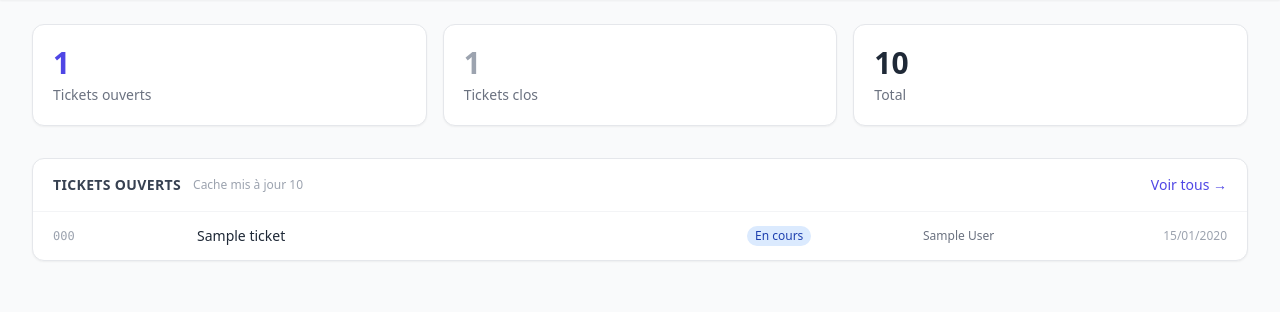
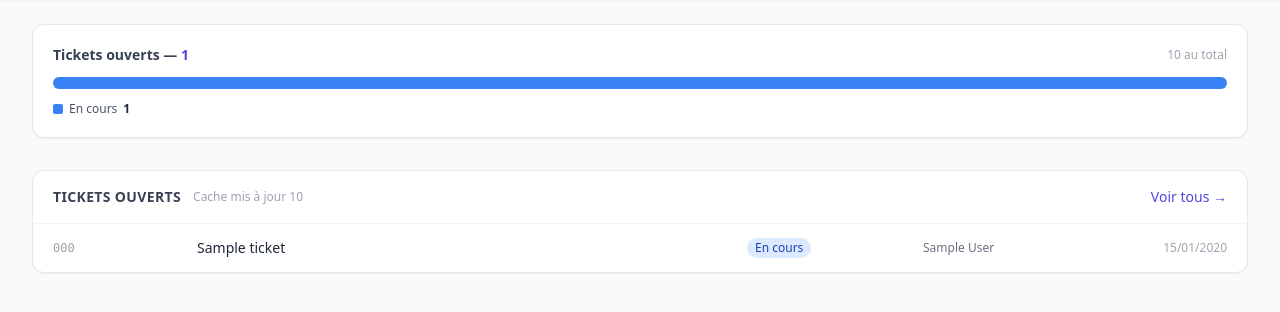
Before and after one commit to thomasgiroire/sesam-ticket-manager, a FastAPI app: template templates/dashboard.html in a window 1280 px wide. Shown: the part 57-369 px from the top of the page. Run offline with FastAPI, Linux system fonts and the light colour scheme; the template is opened without the code that fills it: most values are stand-ins (such as "Sample title", 1, 10 or a date in 2020); some libraries are stand-ins or nearby versions.

Commit message:
feat: remplacer les tuiles du dashboard par une jauge de statuts ouverts

```diff
--- a/templates/dashboard.html
+++ b/templates/dashboard.html
@@ -42,21 +42,35 @@
   {% endif %}
 {% endif %}
 
-<!-- Stats cards -->
-<div class="grid grid-cols-1 sm:grid-cols-3 gap-4 mb-8">
-  <div class="bg-white rounded-xl border border-gray-200 shadow-sm p-5">
-    <div class="text-3xl font-bold text-indigo-600">{{ open_count }}</div>
-    <div class="text-sm text-gray-500 mt-1 font-medium">Tickets ouverts</div>
+<!-- Stats gauge -->
+{% if open_count > 0 %}
+<div class="bg-white rounded-xl border border-gray-200 shadow-sm p-5 mb-8">
+  <div class="flex items-center justify-between mb-3">
+    <span class="text-sm font-semibold text-gray-700">
+      Tickets ouverts — <span class="text-indigo-600 font-bold">{{ open_count }}</span>
+    </span>
+    <span class="text-xs text-gray-400">{{ total }} au total</span>
   </div>
-  <div class="bg-white rounded-xl border border-gray-200 shadow-sm p-5">
-    <div class="text-3xl font-bold text-gray-400">{{ closed_count }}</div>
-    <div class="text-sm text-gray-500 mt-1 font-medium">Tickets clos</div>
+  <div class="flex h-3 rounded-full overflow-hidden gap-px">
+    {% for status, count in status_counts %}
+      {% set color = status | status_bar_color %}
+      {% set pct = (count / open_count * 100) | round(1) %}
+      <div class="{{ color }}"
+           style="width: {{ pct }}%"
+           title="{{ status }} : {{ count }}"></div>
+    {% endfor %}
   </div>
-  <div class="bg-white rounded-xl border border-gray-200 shadow-sm p-5">
-    <div class="text-3xl font-bold text-gray-800">{{ total }}</div>
-    <div class="text-sm text-gray-500 mt-1 font-medium">Total</div>
+  <div class="flex flex-wrap gap-4 mt-3">
+    {% for status, count in status_counts %}
+      {% set color = status | status_bar_color %}
+      <span class="flex items-center gap-1.5 text-xs text-gray-600">
+        <span class="inline-block w-2.5 h-2.5 rounded-sm {{ color }}"></span>
+        {{ status }} <span class="font-semibold text-gray-800">{{ count }}</span>
+      </span>
+    {% endfor %}
   </div>
 </div>
+{% endif %}
 
 <!-- Recent tickets -->
 <div class="bg-white rounded-xl border border-gray-200 shadow-sm overflow-hidden">
--- a/web_app.py
+++ b/web_app.py
@@ -332,6 +332,21 @@ def _status_color(status: str) -> str:
 templates.env.filters["status_color"] = _status_color
 
 
+def _status_bar_color(status: str) -> str:
+    """Return a solid Tailwind bg color class for gauge segments."""
+    s = (status or "").lower()
+    if "cours" in s:
+        return "bg-blue-500"
+    if "attente" in s:
+        return "bg-yellow-400"
+    if "expertise" in s or "externe" in s:
+        return "bg-purple-500"
+    return "bg-gray-400"
+
+
+templates.env.filters["status_bar_color"] = _status_bar_color
+
+
 def _priority_color(priority: str) -> str:
     """Return a Tailwind color class for the priority badge."""
     p = (priority or "").lower()
@@ -546,13 +561,13 @@ async def dashboard(request: Request, updated: int | None = None):
 
     # Compute stats
     total = len(tickets)
-    open_tickets = [t for t in tickets if "clos" not in t.status.lower() and "résolu" not in t.status.lower() and "fermé" not in t.status.lower() and "suspendu" not in t.status.lower()]
-    closed_tickets = [t for t in tickets if t not in open_tickets]
+    open_tickets = [t for t in tickets if not _is_closed_status(t.status)]
+    closed_tickets = [t for t in tickets if _is_closed_status(t.status)]
 
-    # Count by status
-    status_counts: dict[str, int] = {}
-    for t in tickets:
-        status_counts[t.status] = status_counts.get(t.status, 0) + 1
+    # Count open tickets by status (only open statuses, used by gauge)
+    open_status_counts: dict[str, int] = {}
+    for t in open_tickets:
+        open_status_counts[t.status] = open_status_counts.get(t.status, 0) + 1
 
     # Tous les tickets ouverts, triés par date de mise à jour décroissante
     recent = sorted(open_tickets, key=lambda t: t.updated_at or "", reverse=True)
@@ -563,7 +578,7 @@ async def dashboard(request: Request, updated: int | None = None):
         "total": total,
         "open_count": len(open_tickets),
         "closed_count": len(closed_tickets),
-        "status_counts": sorted(status_counts.items(), key=lambda x: -x[1]),
+        "status_counts": sorted(open_status_counts.items(), key=lambda x: -x[1]),
         "recent": recent,
         "cache_age": _cache_age(),
         "updated": updated,
@@ -613,6 +628,7 @@ async def tickets_list(
     return templates.TemplateResponse(request, "tickets.html", {
         "tickets": filtered,
         "total_count": len(filtered),
+        "all_count": len(tickets),
         "status_counts": status_counts_sorted,
         "all_types": all_types,
         "filter_status": status or "",
@@ -890,6 +906,9 @@ def _is_closed_status(status: str) -> bool:
     return "clos" in s or "résolu" in s or "fermé" in s or "suspendu" in s
 
 
+templates.env.filters["is_closed"] = _is_closed_status
+
+
 def _delta_refresh(client: PortalClient) -> int:
     """
     Smart refresh:
```
Also changed, not shown: templates/tickets.html (+1 -11 lines), .claude/settings.json.
